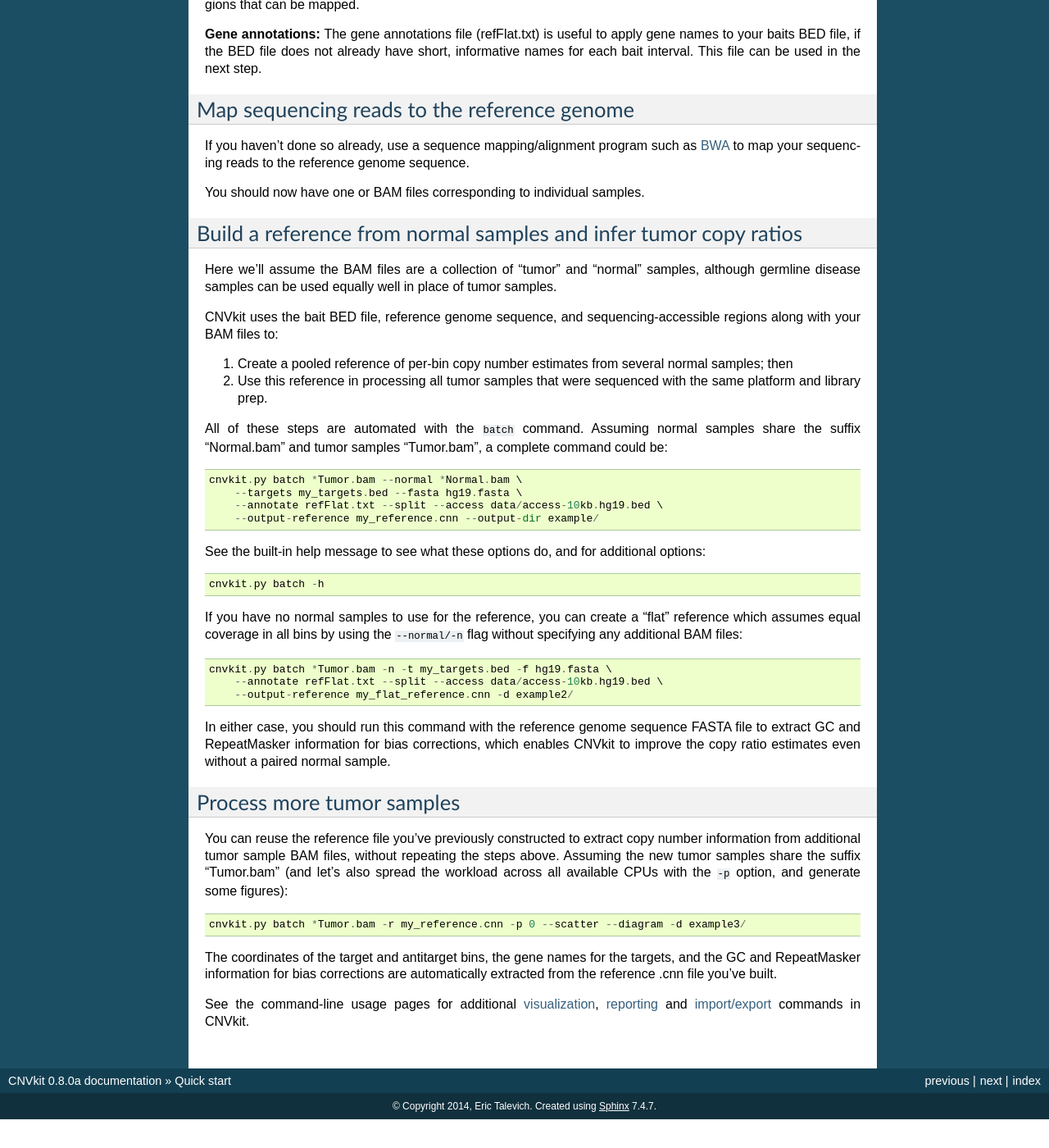
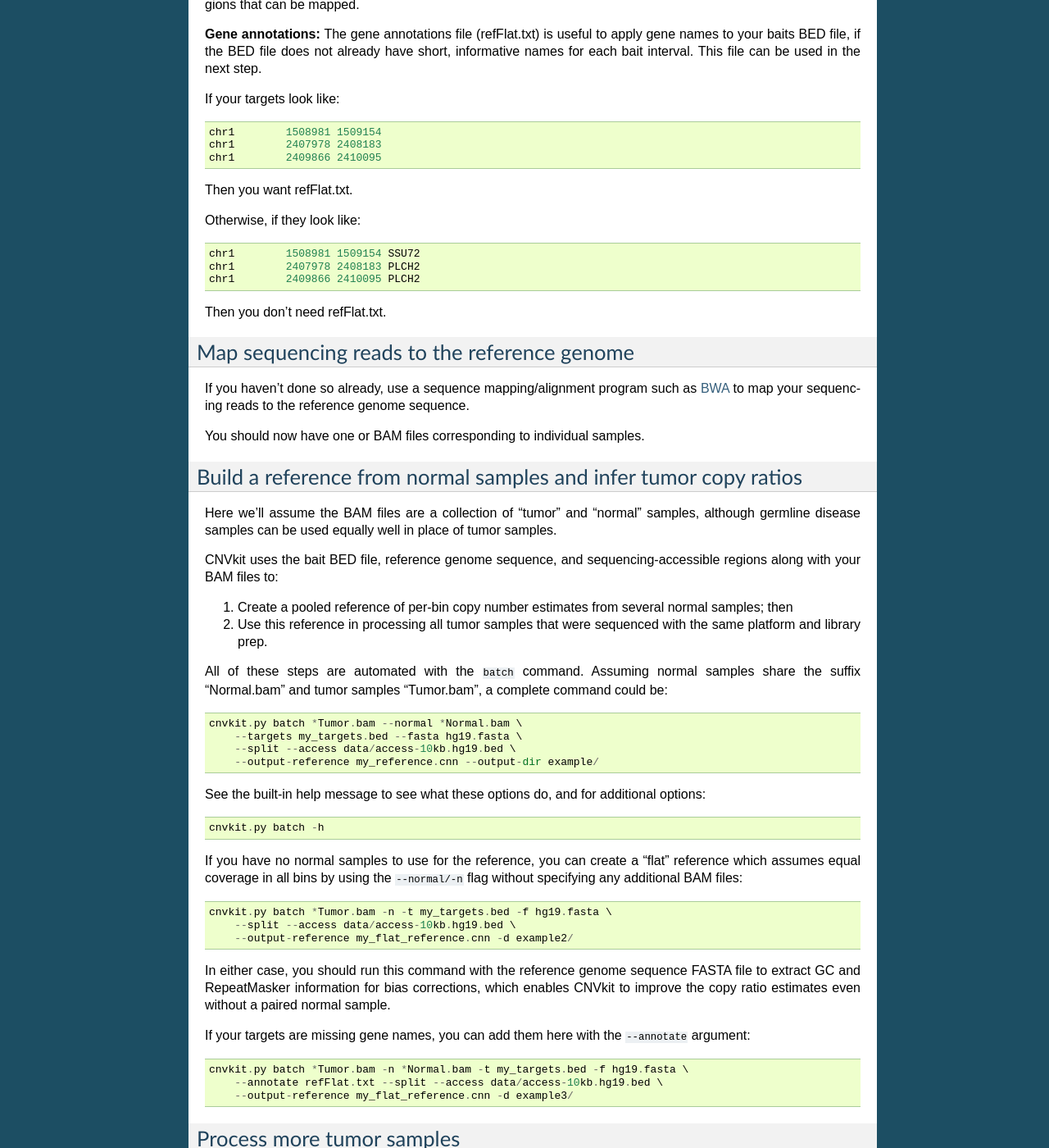
Before and after one commit to etal/cnvkit, a Sphinx documentation site: the page built from doc/quickstart.rst, in a window 1280 px wide and 1400 px high, scrolled down 682 px. Shown: the whole window at 82% size. Built offline with Sphinx 7.4.7, drawn with Linux system fonts in a browser that asks for light colours; before the commit the page ends 2047 px from its top, so only the background shows below that.

Commit message:
doc/quickstart: refFlat.txt isn't needed in most cases

```diff
--- a/doc/quickstart.rst
+++ b/doc/quickstart.rst
@@ -47,6 +47,22 @@
 baits BED file, if the BED file does not already have short, informative names
 for each bait interval. This file can be used in the next step.
 
+If your targets look like::
+
+    chr1	1508981	1509154
+    chr1	2407978	2408183
+    chr1	2409866	2410095
+
+Then you want refFlat.txt.
+
+Otherwise, if they look like::
+
+    chr1	1508981	1509154	SSU72
+    chr1	2407978	2408183	PLCH2
+    chr1	2409866	2410095	PLCH2
+
+Then you don't need refFlat.txt.
+
 
 Map sequencing reads to the reference genome
 --------------------------------------------
@@ -92,13 +108,20 @@
 flag without specifying any additional BAM files::
 
     cnvkit.py batch *Tumor.bam -n -t my_targets.bed -f hg19.fasta \
-        --annotate refFlat.txt --split --access data/access-10kb.hg19.bed \
+        --split --access data/access-10kb.hg19.bed \
         --output-reference my_flat_reference.cnn -d example2/
 
 In either case, you should run this command with the reference genome sequence
 FASTA file to extract GC and RepeatMasker information for bias corrections,
 which enables CNVkit to improve the copy ratio estimates even without a paired
 normal sample.
+
+If your targets are missing gene names, you can add them here with the
+``--annotate`` argument::
+
+    cnvkit.py batch *Tumor.bam -n *Normal.bam -t my_targets.bed -f hg19.fasta \
+        --annotate refFlat.txt --split --access data/access-10kb.hg19.bed \
+        --output-reference my_flat_reference.cnn -d example3/
 
 
 Process more tumor samples
@@ -111,7 +134,7 @@
 spread the workload across all available CPUs with the ``-p`` option, and
 generate some figures)::
 
-    cnvkit.py batch *Tumor.bam -r my_reference.cnn -p 0 --scatter --diagram -d example3/
+    cnvkit.py batch *Tumor.bam -r my_reference.cnn -p 0 --scatter --diagram -d example4/
 
 The coordinates of the target and antitarget bins, the gene names for the
 targets, and the GC and RepeatMasker information for bias corrections are
```
Also changed, not shown: other parts of doc/quickstart.rst (+1 -1 lines).
